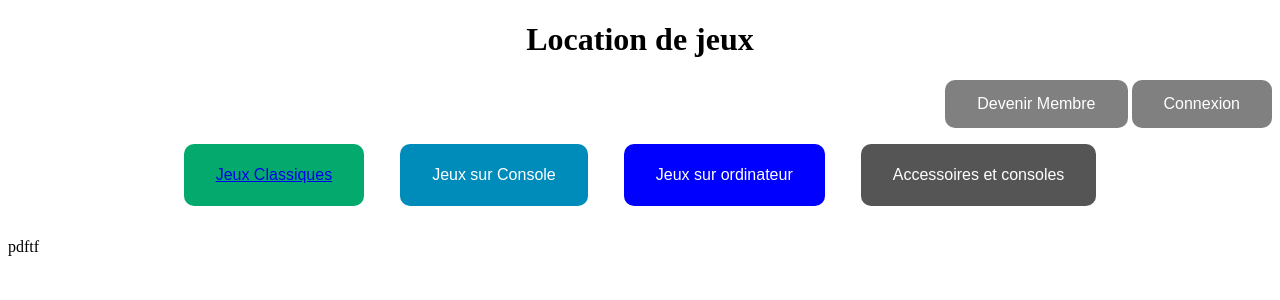
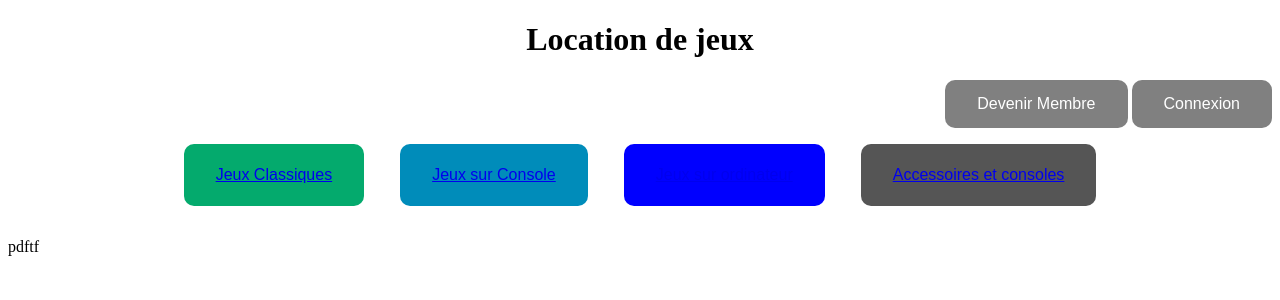
Before and after one commit to AllenMercier/GLO-2005, a Flask app: page / in a window 1280 px wide. Shown: the top 300 px of the page. Run offline with Flask 3, Linux system fonts and the light colour scheme.

Commit message:
Update acceuil.html

```diff
--- a/flaskProjet/templates/acceuil.html
+++ b/flaskProjet/templates/acceuil.html
@@ -21,10 +21,9 @@
 
 	<div>
 		<button class="button"> <a href="liste">Jeux Classiques </a></button>
-
-		<button class="button button4"> Jeux sur Console </button>
-		<button class="button button3"> Jeux sur ordinateur </button>
-		<button class="button2 button"> Accessoires et consoles </button>
+        <button class="button button4"> <a href="console">Jeux sur Console </a></button>
+        <button class="button button3"> <a href="ordinateur">Jeux sur ordinateur </a></button>
+        <button class="button2 button"> <a href="/equipement">Accessoires et consoles </a></button>
 	</div>
 		<p name="ligne1"> pdftf     </p>
 
```
